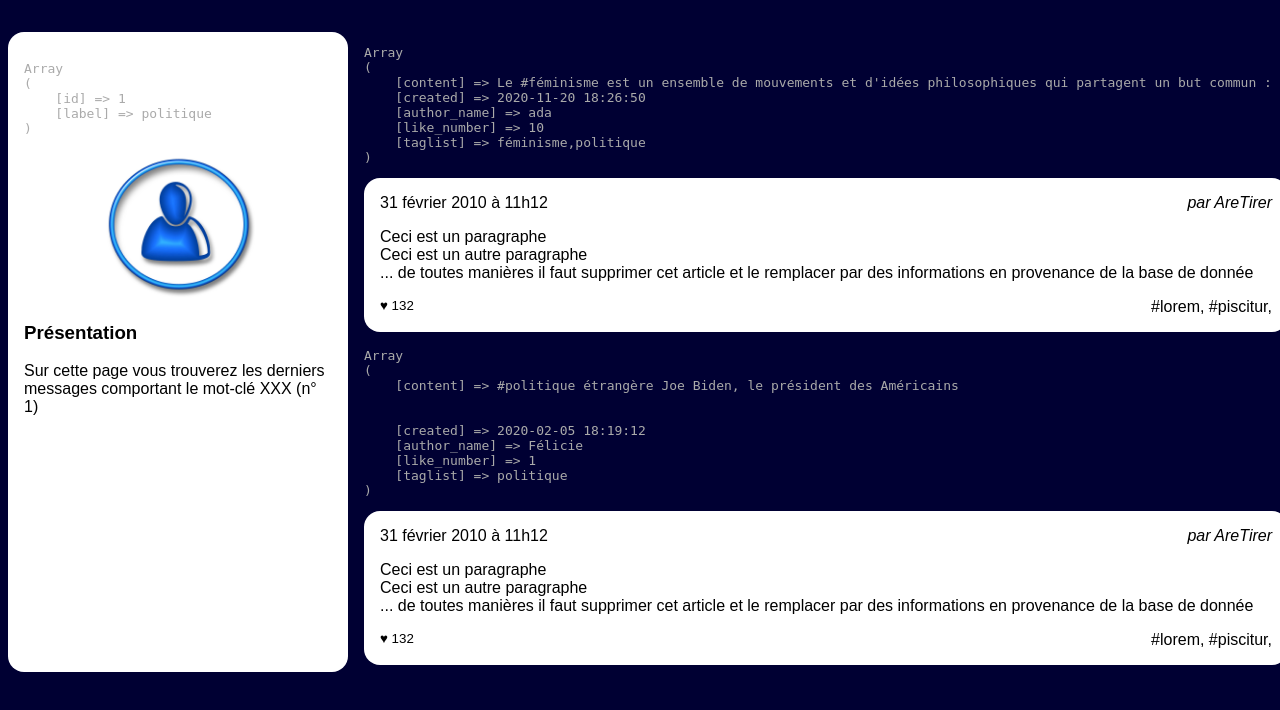
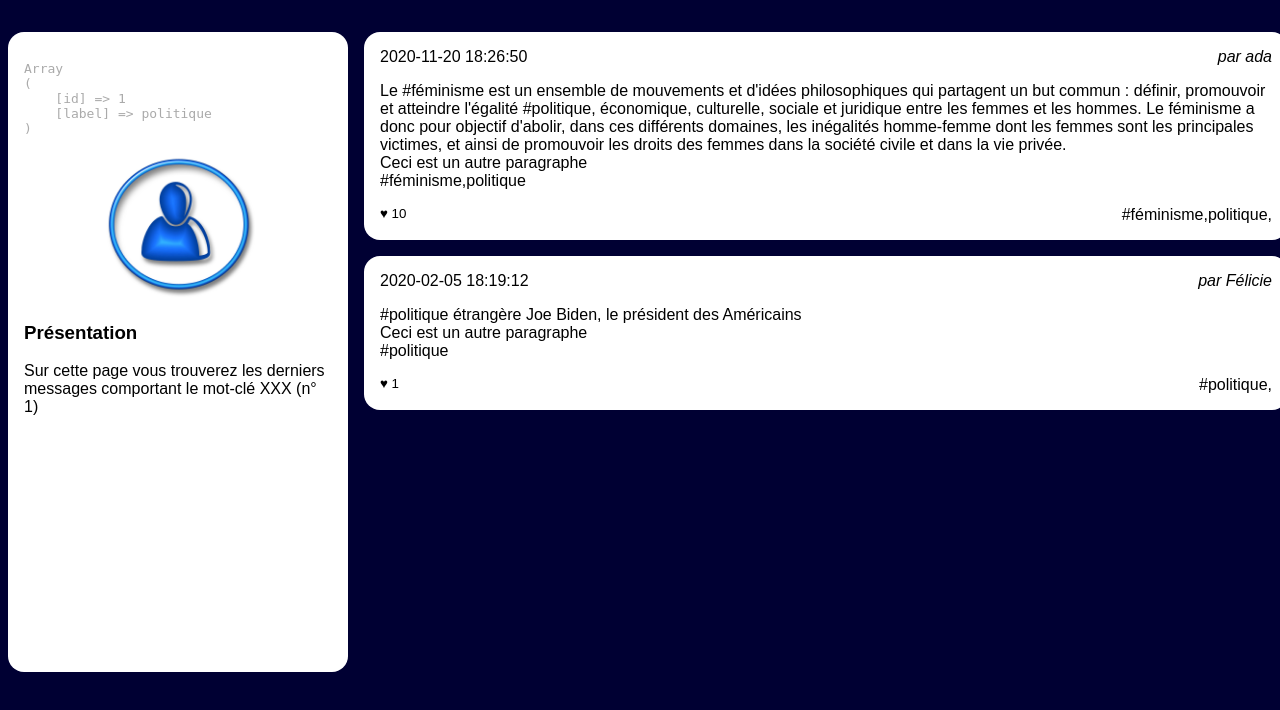
Before and after one commit to adatechschool/project-collectif---reseau-social-php-thomas-arthur-estherl-camille, a PHP site: page /tags.php?tag_id=1 in a window 1280 px wide. Shown: the part 90-800 px from the top of the page. Run offline with PHP 8.4, Linux system fonts and the light colour scheme; data comes from the database, SQL or seed files in the repository.

Commit message:
fin du niveau 1

```diff
--- a/niveau1/niv1/tags.php
+++ b/niveau1/niv1/tags.php
@@ -97,27 +97,25 @@
                 while ($post = $lesInformations->fetch_assoc())
                 {
 
-                    echo "<pre>" . print_r($post, 1) . "</pre>";
+
                     ?>
                     <article>
                         <h3>
-                            <time datetime='2020-02-01 11:12:13' >31 février 2010 à 11h12</time>
+                        <time><?php echo $post['created'] ?></time>
                         </h3>
-                        <address>par AreTirer</address>
+                        <address>par <?php echo $post['author_name'] ?></address>
                         <div>
-                            <p>Ceci est un paragraphe</p>
+                            <p><?php echo $post['content'] ?></p>
                             <p>Ceci est un autre paragraphe</p>
-                            <p>... de toutes manières il faut supprimer cet
-                                article et le remplacer par des informations en
-                                provenance de la base de donnée</p>
+                            <p>#<?php echo $post['taglist'] ?></p>
                         </div>
                         <footer>
-                            <small>♥ 132</small>
-                            <a href="">#lorem</a>,
-                            <a href="">#piscitur</a>,
+                            <small>♥ <?php echo $post['like_number'] ?></small>
+                            <a href="">#<?php echo $post['taglist'] ?></a>,
                         </footer>
                     </article>
                 <?php } ?>
+
 
 
             </main>
```
Also changed, not shown: niveau1/niv1/followers.php (+5 -2 lines).
